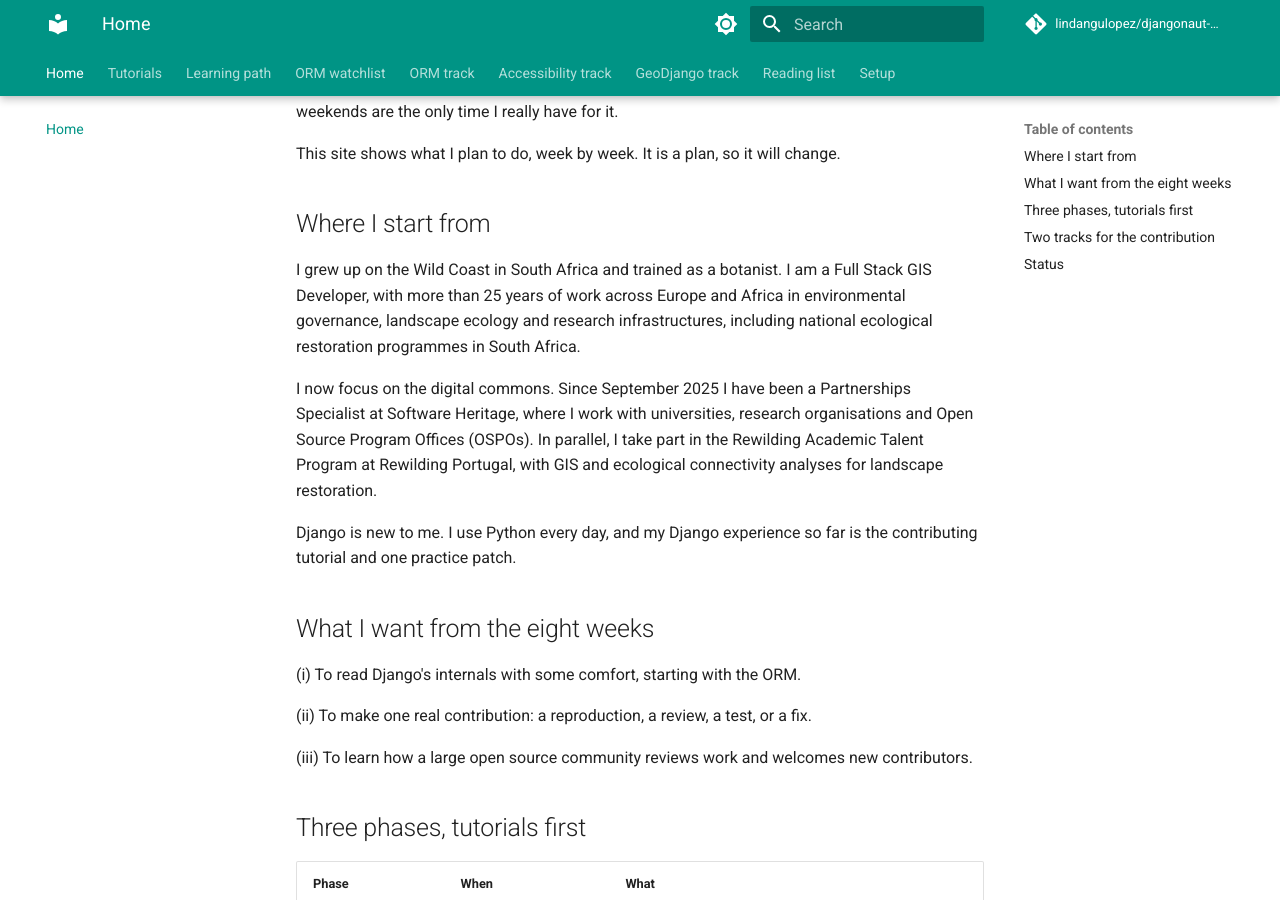
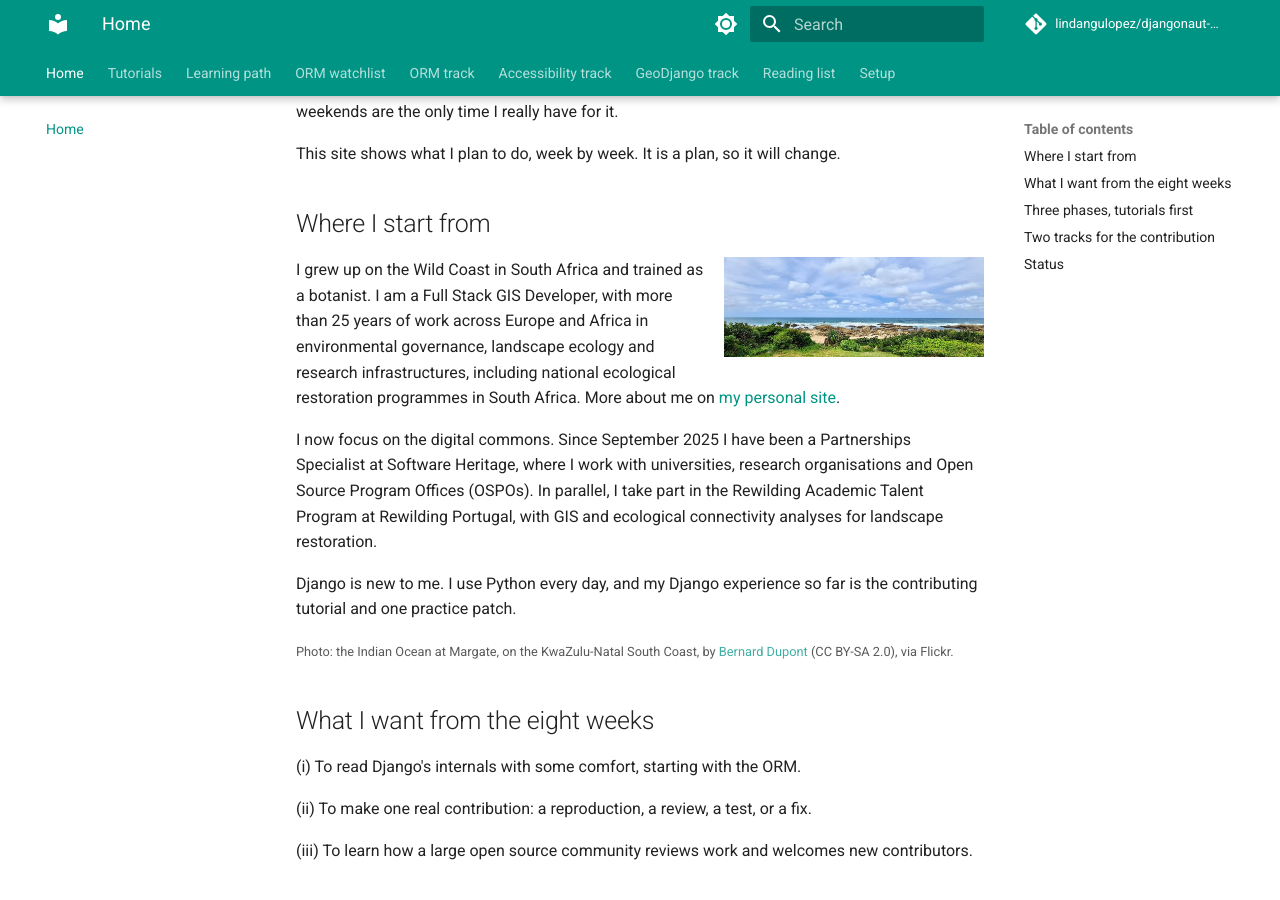
Before and after one commit to lindangulopez/djangonaut-session7, an MkDocs documentation site: the page built from docs/index.md, in a window 1280 px wide and 900 px high, scrolled down 247 px. Built offline with MkDocs 1.6.1 and Material for MkDocs 9.7.7, drawn with Linux system fonts in a browser that asks for light colours; comment, search, counter and statistics services are not loaded.

Commit message:
Home: South Coast photo and a link to my personal site

```diff
--- a/docs/index.md
+++ b/docs/index.md
@@ -8,11 +8,15 @@ This site shows what I plan to do, week by week. It is a plan, so it will change
 
 ## Where I start from
 
-I grew up on the Wild Coast in South Africa and trained as a botanist. I am a Full Stack GIS Developer, with more than 25 years of work across Europe and Africa in environmental governance, landscape ecology and research infrastructures, including national ecological restoration programmes in South Africa.
+[![Rocky shore and the Indian Ocean on the KwaZulu-Natal South Coast](img/south-coast-sea.jpg){ align=right width="260" }](https://lindangulopez.github.io/personal_knowledge_base/assets/img/south-coast-sea.jpg)
+
+I grew up on the Wild Coast in South Africa and trained as a botanist. I am a Full Stack GIS Developer, with more than 25 years of work across Europe and Africa in environmental governance, landscape ecology and research infrastructures, including national ecological restoration programmes in South Africa. More about me on [my personal site](https://lindangulopez.github.io/personal_knowledge_base/).
 
 I now focus on the digital commons. Since September 2025 I have been a Partnerships Specialist at Software Heritage, where I work with universities, research organisations and Open Source Program Offices (OSPOs). In parallel, I take part in the Rewilding Academic Talent Program at Rewilding Portugal, with GIS and ecological connectivity analyses for landscape restoration.
 
 Django is new to me. I use Python every day, and my Django experience so far is the contributing tutorial and one practice patch.
+
+<small>Photo: the Indian Ocean at Margate, on the KwaZulu-Natal South Coast, by [Bernard Dupont](https://www.flickr.com/photos/65695019@N07/54280264565) (CC BY-SA 2.0), via Flickr.</small>
 
 ## What I want from the eight weeks
 
```
Also changed, not shown: docs/img/south-coast-sea.jpg (added).
